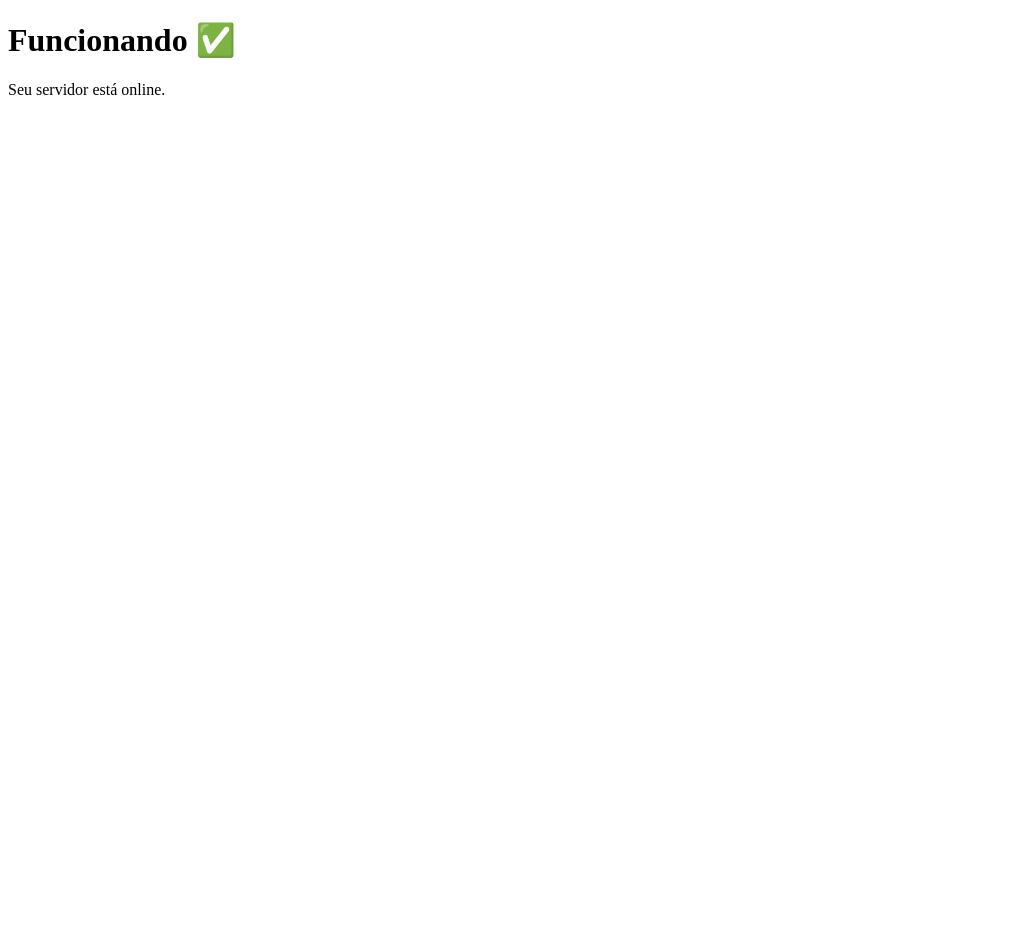
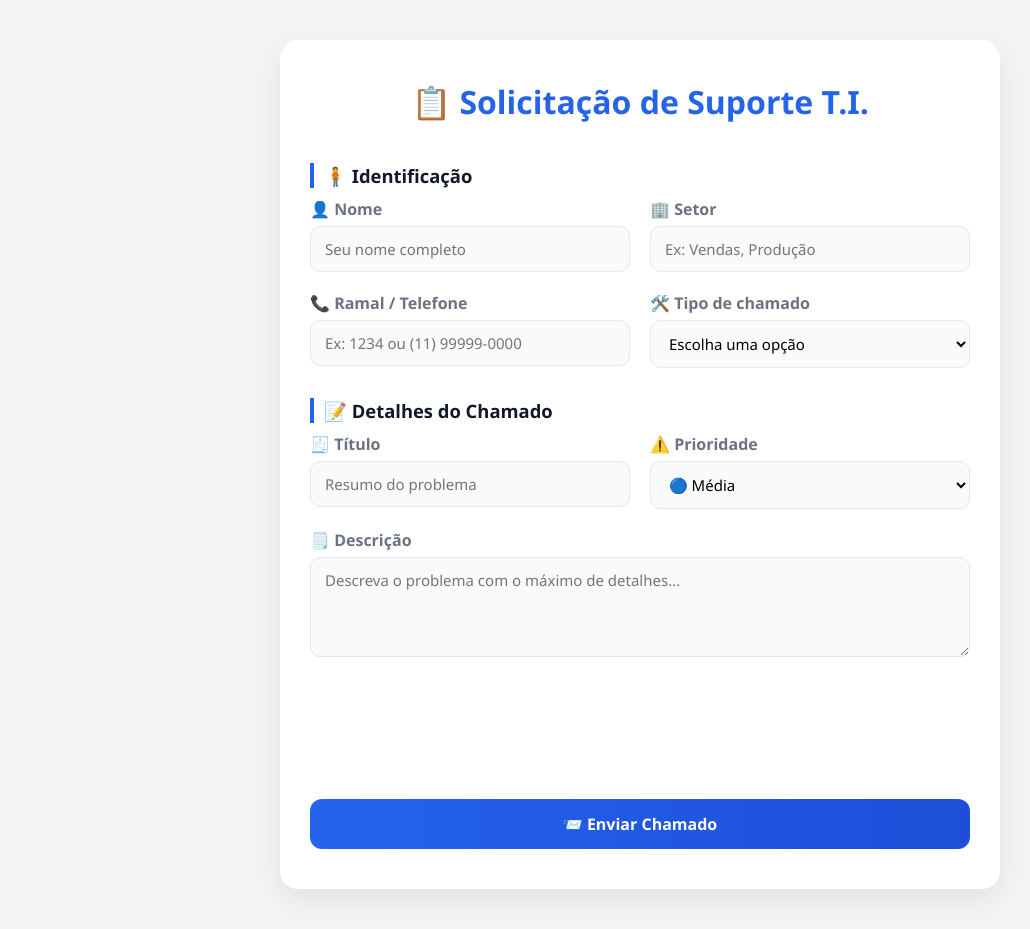
Before and after one commit to AlexandreTI65/suporte-ti-ale, a website: page public/index.html in a window 1280 px wide. Shown: the whole page, without its empty margins (0-1030 px from the left). Before the commit the page ends 800 px from the top, so only its background shows below. Drawn offline with Linux system fonts and the light colour scheme.

Commit message:
Update index.html

```diff
--- a/public/index.html
+++ b/public/index.html
@@ -1,11 +1,208 @@
 <!DOCTYPE html>
 <html lang="pt-BR">
 <head>
-  <meta charset="UTF-8">
-  <title>Chamado T.I.</title>
+  <meta charset="UTF-8" />
+  <meta name="viewport" content="width=device-width, initial-scale=1" />
+  <title>Solicitação de T.I. - Pyramid</title>
+  <style>
+    :root {
+      --bg: #f3f4f6;
+      --card: #ffffff;
+      --primary: #2563eb;
+      --text: #111827;
+      --gray: #6b7280;
+      --border: #e5e7eb;
+      --shadow: rgba(0, 0, 0, 0.08);
+    }
+    * {
+      margin: 0; padding: 0; box-sizing: border-box;
+      font-family: 'Segoe UI', Tahoma, Geneva, Verdana, sans-serif;
+    }
+    body {
+      background: var(--bg);
+      min-height: 100vh;
+      display: flex; align-items: center; justify-content: center;
+      padding: 40px 16px;
+    }
+    .container {
+      background: var(--card);
+      max-width: 720px;
+      width: 100%;
+      padding: 40px 30px;
+      border-radius: 18px;
+      box-shadow: 0 10px 30px var(--shadow);
+    }
+    h2 {
+      text-align: center;
+      color: var(--primary);
+      font-size: 2rem;
+      margin-bottom: 30px;
+      font-weight: 700;
+    }
+    form {
+      display: flex;
+      flex-direction: column;
+      gap: 20px;
+    }
+    .section-title {
+      font-size: 1.15rem;
+      color: var(--text);
+      font-weight: 600;
+      margin-bottom: -10px;
+      margin-top: 10px;
+      border-left: 4px solid var(--primary);
+      padding-left: 10px;
+    }
+    .row {
+      display: flex;
+      gap: 20px;
+      flex-wrap: wrap;
+    }
+    .field {
+      flex: 1 1 250px;
+      display: flex;
+      flex-direction: column;
+    }
+    label {
+      font-weight: 600;
+      color: var(--gray);
+      margin-bottom: 6px;
+    }
+    input, select, textarea {
+      padding: 12px 14px;
+      border: 1.5px solid var(--border);
+      border-radius: 10px;
+      font-size: 15px;
+      background-color: #f9fafb;
+      transition: 0.3s;
+    }
+    input:focus, select:focus, textarea:focus {
+      border-color: var(--primary);
+      box-shadow: 0 0 0 3px rgba(37, 99, 235, 0.2);
+      outline: none;
+    }
+    textarea {
+      resize: vertical;
+      min-height: 100px;
+    }
+    button[type="submit"] {
+      background: linear-gradient(to right, #2563eb, #1d4ed8);
+      color: white;
+      padding: 14px;
+      border: none;
+      border-radius: 12px;
+      font-size: 16px;
+      font-weight: 600;
+      cursor: pointer;
+      transition: all 0.3s ease;
+    }
+    button:hover {
+      transform: scale(1.02);
+      background: linear-gradient(to right, #1e40af, #1e3a8a);
+    }
+    .alert {
+      display: none;
+      margin-top: 20px;
+      padding: 14px;
+      border-radius: 12px;
+      background-color: #d1fae5;
+      color: #065f46;
+      font-weight: 600;
+      text-align: center;
+      box-shadow: 0 2px 10px rgba(6, 95, 70, 0.2);
+      user-select: none;
+    }
+    @media (max-width: 600px) {
+      .row {
+        flex-direction: column;
+      }
+    }
+  </style>
 </head>
 <body>
-  <h1>Funcionando ✅</h1>
-  <p>Seu servidor está online.</p>
+  <div class="container">
+    <h2>📋 Solicitação de Suporte T.I.</h2>
+    <form id="formChamado">
+      <div class="section-title">🧍 Identificação</div>
+      <div class="row">
+        <div class="field">
+          <label for="nome">👤 Nome</label>
+          <input id="nome" type="text" name="Nome" placeholder="Seu nome completo" required />
+        </div>
+        <div class="field">
+          <label for="setor">🏢 Setor</label>
+          <input id="setor" type="text" name="Setor" placeholder="Ex: Vendas, Produção" required />
+        </div>
+      </div>
+
+      <div class="row">
+        <div class="field">
+          <label for="ramal">📞 Ramal / Telefone</label>
+          <input id="ramal" type="tel" name="Ramal" placeholder="Ex: 1234 ou (11) 99999-0000" />
+        </div>
+        <div class="field">
+          <label for="tipo">🛠️ Tipo de chamado</label>
+          <select id="tipo" name="Tipo de chamado" required>
+            <option value="" hidden selected>Escolha uma opção</option>
+            <option>💻 Suporte Técnico</option>
+            <option>🔧 Manutenção</option>
+            <option>📦 Instalação de Software</option>
+            <option>❓ Dúvida</option>
+            <option>📁 Outro</option>
+          </select>
+        </div>
+      </div>
+
+      <div class="section-title">📝 Detalhes do Chamado</div>
+      <div class="row">
+        <div class="field">
+          <label for="titulo">🧾 Título</label>
+          <input id="titulo" type="text" name="Título" placeholder="Resumo do problema" required />
+        </div>
+        <div class="field">
+          <label for="prioridade">⚠️ Prioridade</label>
+          <select id="prioridade" name="Prioridade" required>
+            <option selected>🔵 Média</option>
+            <option>🔴 Alta</option>
+            <option>🟢 Baixa</option>
+          </select>
+        </div>
+      </div>
+
+      <div class="field">
+        <label for="descricao">🗒️ Descrição</label>
+        <textarea id="descricao" name="Descrição" placeholder="Descreva o problema com o máximo de detalhes..." required></textarea>
+      </div>
+
+      <button type="submit">📨 Enviar Chamado</button>
+    </form>
+
+    <div id="alerta" class="alert" role="alert" aria-live="polite">✅ Chamado enviado com sucesso!</div>
+  </div>
+
+  <script>
+    const alerta = document.getElementById('alerta');
+    const form = document.getElementById('formChamado');
+
+    form.addEventListener('submit', async (e) => {
+      e.preventDefault();
+      const dados = Object.fromEntries(new FormData(form).entries());
+      try {
+        const res = await fetch('/enviar-chamado', {
+          method: 'POST',
+          headers: { 'Content-Type': 'application/json' },
+          body: JSON.stringify(dados)
+        });
+        const json = await res.json();
+        alerta.textContent = json.message;
+        alerta.style.display = 'block';
+        form.reset();
+        setTimeout(() => alerta.style.display = 'none', 5000);
+      } catch (err) {
+        alerta.textContent = '❌ Erro ao enviar o chamado.';
+        alerta.style.display = 'block';
+      }
+    });
+  </script>
 </body>
 </html>
```
